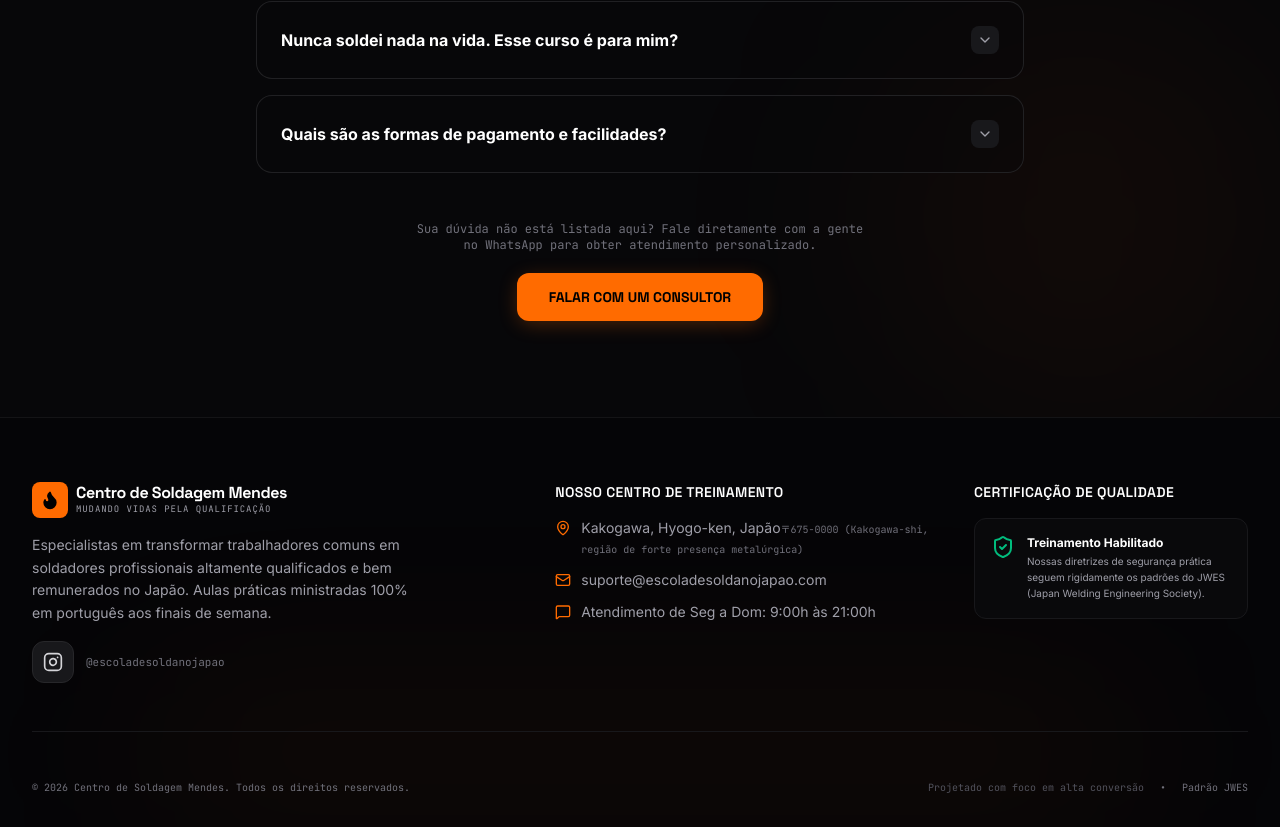
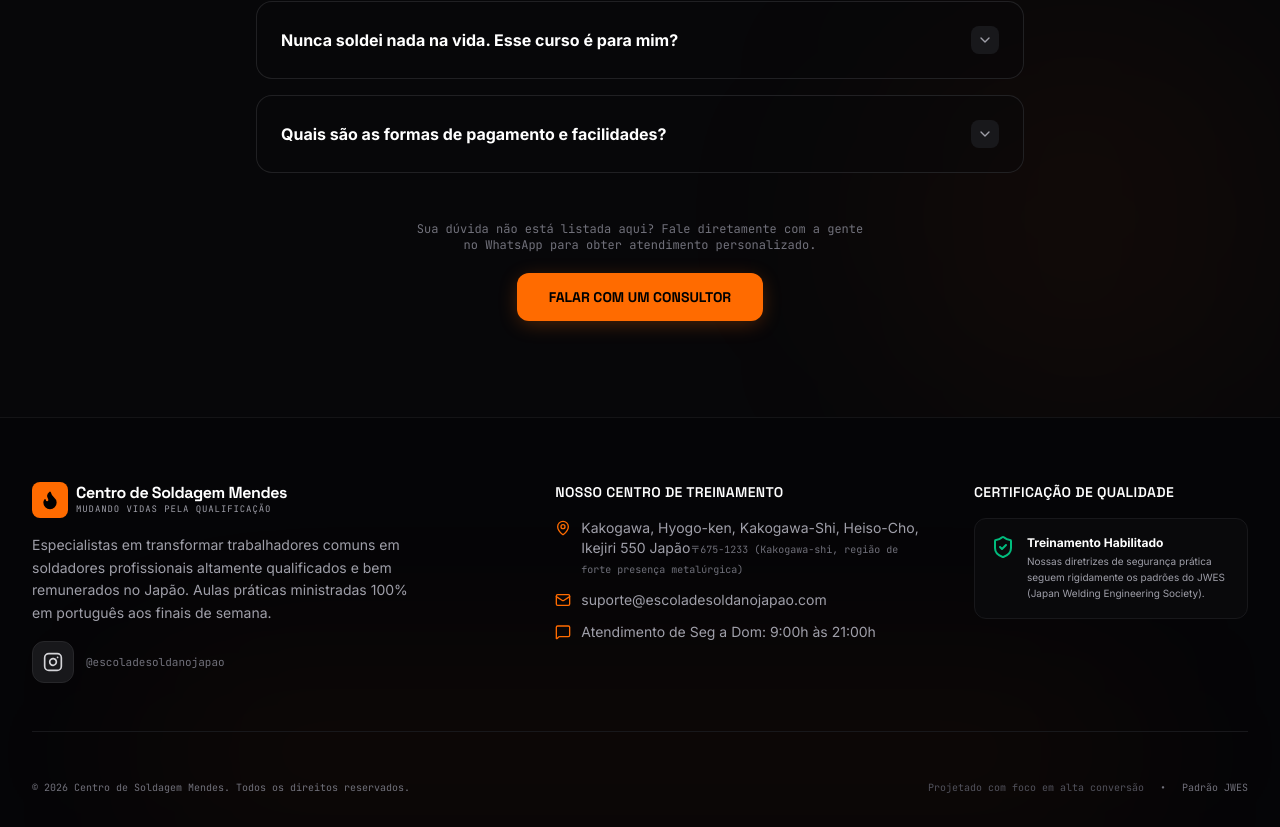
Before and after one commit to ruyhayashihara/mendes, a React (Vite) app: page / in a window 1280 px wide. Shown: the part 9201-10028 px from the top of the page. Built offline with nearby package versions, Linux system fonts and the light colour scheme.

Commit message:
Update data.ts

```diff
--- a/src/data.ts
+++ b/src/data.ts
@@ -7,8 +7,8 @@ export const SCHOOL = {
   instagram: 'https://www.instagram.com/escoladesoldanojapao/',
   email: 'suporte@escoladesoldanojapao.com',
   whatsapp: '819038635421', // +81 90-3863-5421
-  location: 'Kakogawa, Hyogo-ken, Japão',
-  postal: '〒675-0000 (Kakogawa-shi, região de forte presença metalúrgica)',
+  location: 'Kakogawa, Hyogo-ken, Kakogawa-Shi, Heiso-Cho, Ikejiri 550 Japão',
+  postal: '〒675-1233 (Kakogawa-shi, região de forte presença metalúrgica)',
   hours: 'Atendimento de Seg a Dom: 9:00h às 21:00h',
 };
 
```
